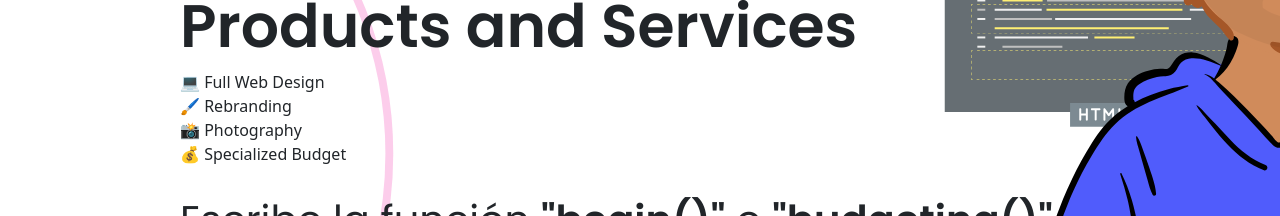
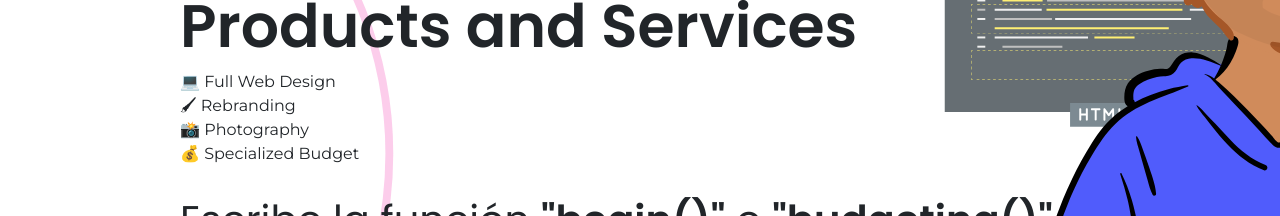
Before and after one commit to tattedmich/MichCoder, a plain HTML site: page index.html in a window 1280 px wide. Shown: the part 564-780 px from the top of the page. Drawn offline with nearby package versions, Linux system fonts and the light colour scheme.

Commit message:
correcciones

```diff
--- a/index.html
+++ b/index.html
@@ -74,10 +74,10 @@
             </section>
             <section class="Products">
             <h3 class="poppins60">Products and Services</h3>
-                <li>💻 Full Web Design</li>
-                <li>🖌 Rebranding</li>
-                <li>📸 Photography</li>
-                <li>💰 Specialized Budget</li>
+                <li class="montserrat18">💻 Full Web Design</li>
+                <li class="montserrat18">🖌 Rebranding</li>
+                <li class="montserrat18">📸 Photography</li>
+                <li class="montserrat18">💰 Specialized Budget</li>
             </ul>
             </section>
             <section class="coder">
```
